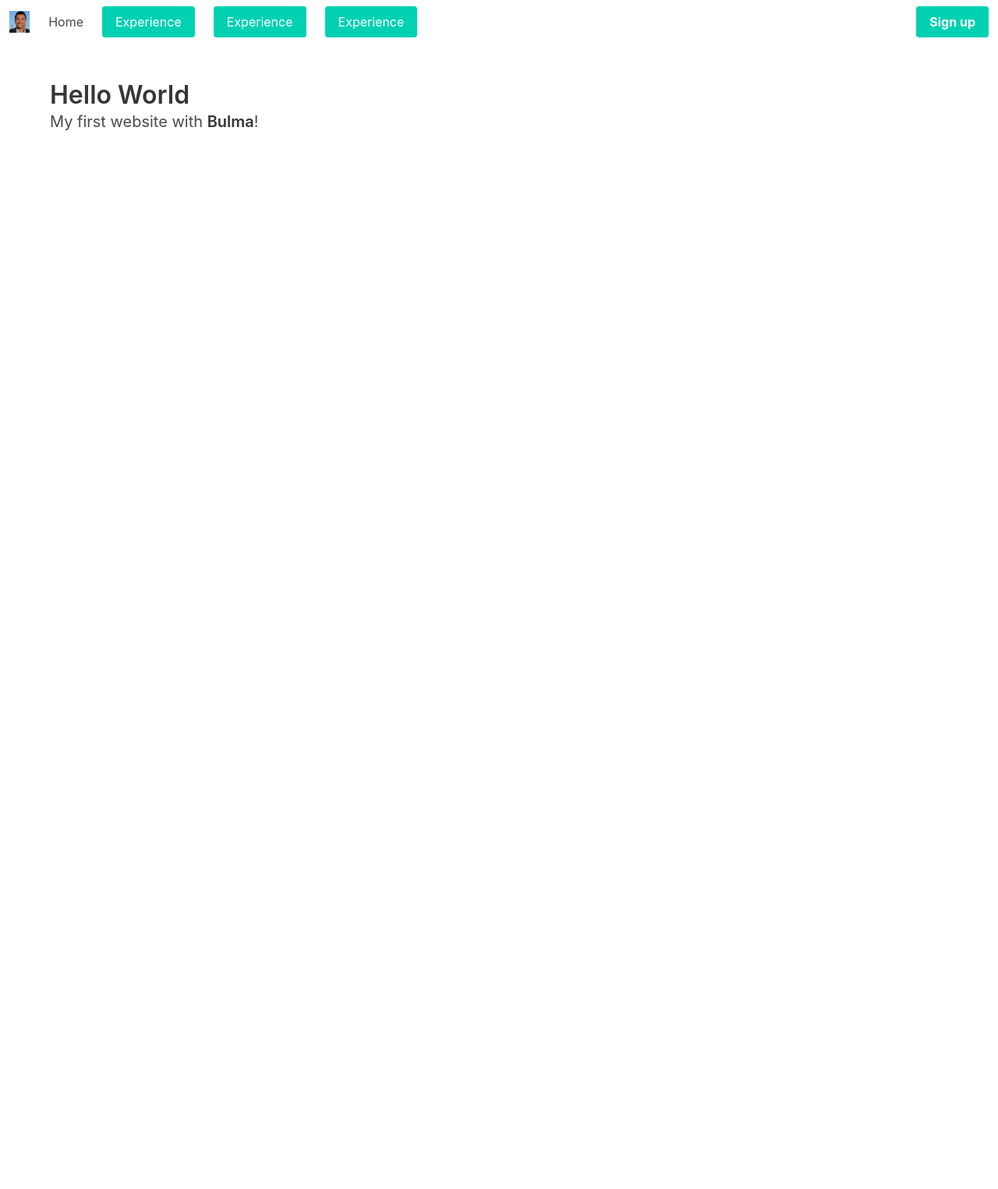
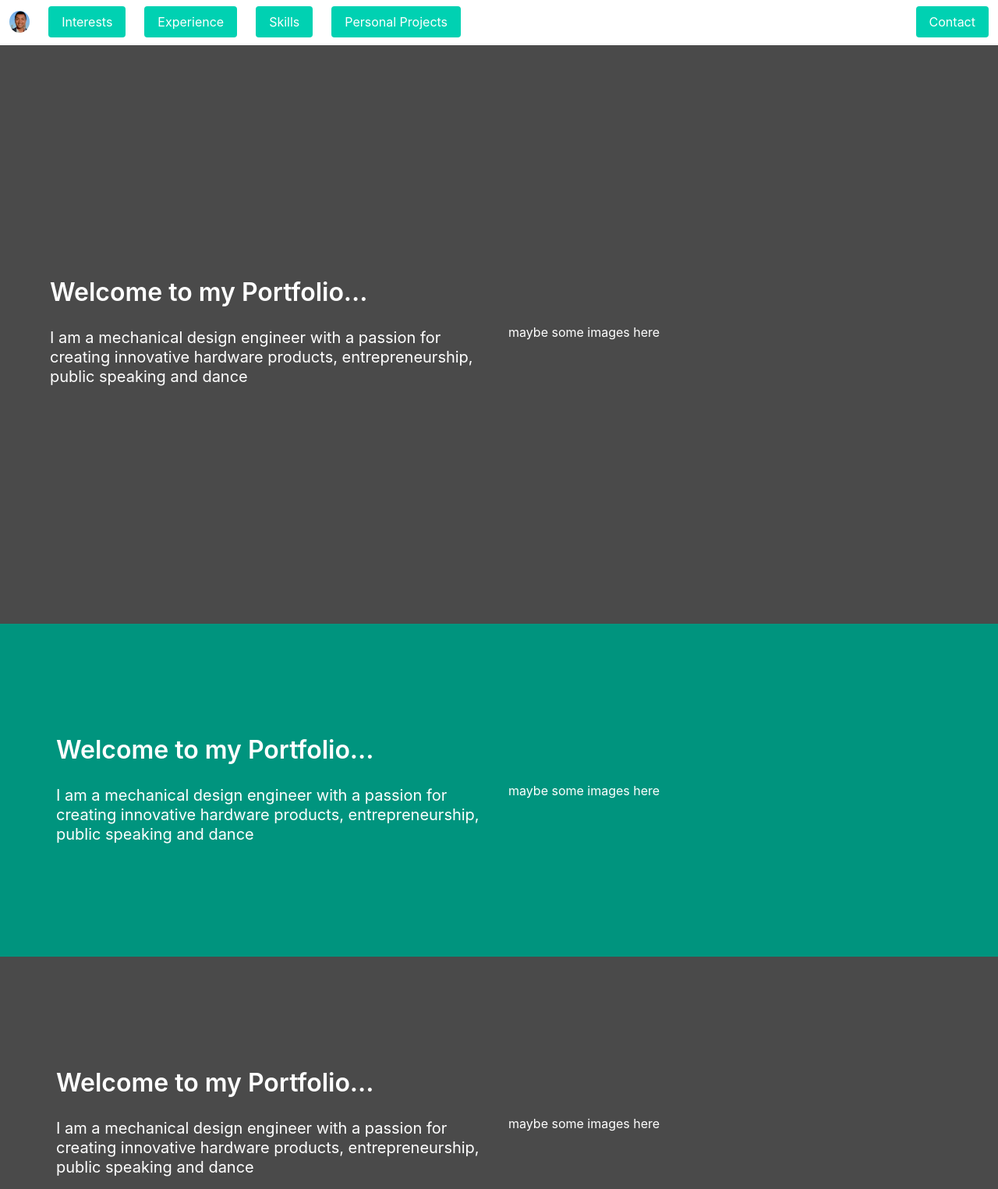
Before and after one commit to HDWilliams/HDWilliams.github.io, a plain HTML site: page index.html in a window 1280 px wide. Shown: the whole page at 78% size. Before the commit the page ends 800 px from the top, so only its background shows below. Drawn offline with nearby package versions, Linux system fonts and the light colour scheme.

Commit message:
added basic layout a draft 1 color scheme

```diff
--- a/index.html
+++ b/index.html
@@ -6,12 +6,11 @@
         <title>Hello Bulma!</title>
         <link rel="stylesheet" href="https://cdn.jsdelivr.net/npm/bulma@0.9.1/css/bulma.min.css">
     </head>
-    <body>
-    <header>
-        <nav class="navbar" role="navigation" aria-label="main navigation">
+    <body class="has-navbar-fixed-top">
+      <nav class="navbar is-fixed-top has-shadow" role="navigation" aria-label="main navigation">
           <div class="navbar-brand">
             <a class="navbar-item" href="https://bulma.io">
-                <img src="navbar_brand.jpg">
+              <img src="navbar_brand.jpg" style="border-radius: 50%;">
             </a>
 
             <a role="button" class="navbar-burger" aria-label="menu" aria-expanded="false" data-target="navbarBasicExample">
@@ -24,12 +23,9 @@
           <div id="navbarBasicExample" class="navbar-menu">
             <div class="navbar-start">
               <div class="navbar-item">
-                  Home
-                </div>
-                <div class="navbar-item">
                 <div class="buttons">
                   <a class="button is-primary">
-                      Experience
+                    Interests
                   </a>
                 </div>
               </div>
@@ -43,7 +39,14 @@
               <div class="navbar-item">
                 <div class="buttons">
                   <a class="button is-primary">
-                      Experience
+                    Skills
+                  </a>
+                </div>
+              </div>
+              <div class="navbar-item">
+                <div class="buttons">
+                  <a class="button is-primary">
+                    Personal Projects
                   </a>
                 </div>
               </div>
@@ -53,23 +56,86 @@
               <div class="navbar-item">
                 <div class="buttons">
                   <a class="button is-primary">
-                      <strong>Sign up</strong>
+                    Contact
                   </a>
                 </div>
               </div>
             </div>
           </div>
         </nav>
-    </header>
-    <section class="section">
+      <section class="hero is-fullheight-with-navbar has-background-grey-dark">
+        <div class="hero-body">
+          <section class="container" style="height: 100%;">
+            <div class="columns is-vcentered" style="height: 100%;">
+              <div class="column is-6">
                 <div class="container">
-            <h1 class="title">
-                Hello World
+                    <h1 class="title has-text-white mb-6">
+                        Welcome to my Portfolio...
                     </h1>
-            <p class="subtitle">
-                My first website with <strong>Bulma</strong>!
+                    <p class="subtitle has-text-white">
+                      I am a mechanical design engineer with a passion for creating innovative hardware products, entrepreneurship, public speaking and dance
                     </p>
                 </div>
+              </div>
+              <div class="column is-6">
+                <div class="container is-justify-content-center">
+                  <p class="has-text-white">maybe some images here</p>
+                </div>
+              </div>
+            </div>
           </section>
+        </div>
+      </section>
+
+      <section class="hero is-medium has-background-primary-dark">
+        <div class="hero-body">
+          <section class="container" style="height: 100%;">
+            <div class="columns is-vcentered" style="height: 100%;">
+              <div class="column is-6">
+                <div class="container">
+                    <h1 class="title has-text-white mb-6">
+                        Welcome to my Portfolio...
+                    </h1>
+                    <p class="subtitle has-text-white">
+                      I am a mechanical design engineer with a passion for creating innovative hardware products, entrepreneurship, public speaking and dance
+                    </p>
+                </div>
+              </div>
+              <div class="column is-6">
+                <div class="container is-justify-content-center">
+                  <p class="has-text-white">maybe some images here</p>
+                </div>
+              </div>
+            </div>
+          </section>
+        </div>
+      </section>
+
+      <section class="hero is-medium has-background-grey-dark">
+        <div class="hero-body">
+          <section class="container" style="height: 100%;">
+            <div class="columns is-vcentered" style="height: 100%;">
+              <div class="column is-6">
+                <div class="container">
+                    <h1 class="title has-text-white mb-6">
+                        Welcome to my Portfolio...
+                    </h1>
+                    <p class="subtitle has-text-white">
+                      I am a mechanical design engineer with a passion for creating innovative hardware products, entrepreneurship, public speaking and dance
+                    </p>
+                </div>
+              </div>
+              <div class="column is-6">
+                <div class="container is-justify-content-center">
+                  <p class="has-text-white">maybe some images here</p>
+                </div>
+              </div>
+            </div>
+          </section>
+        </div>
+      </section>
+
+
+
     </body>
 </html>
```
Lines whose indentation alone changed are shown as unchanged.
